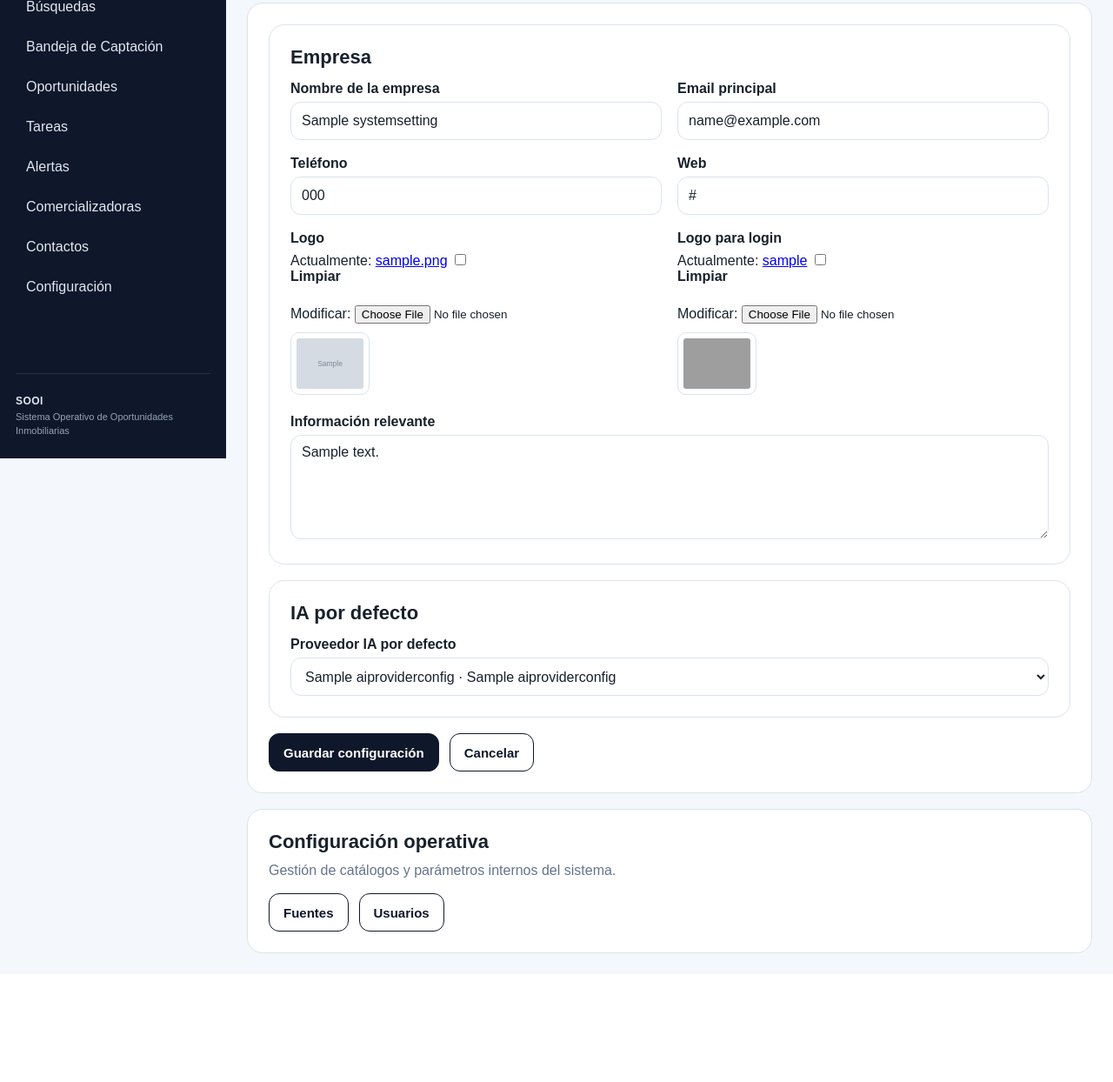
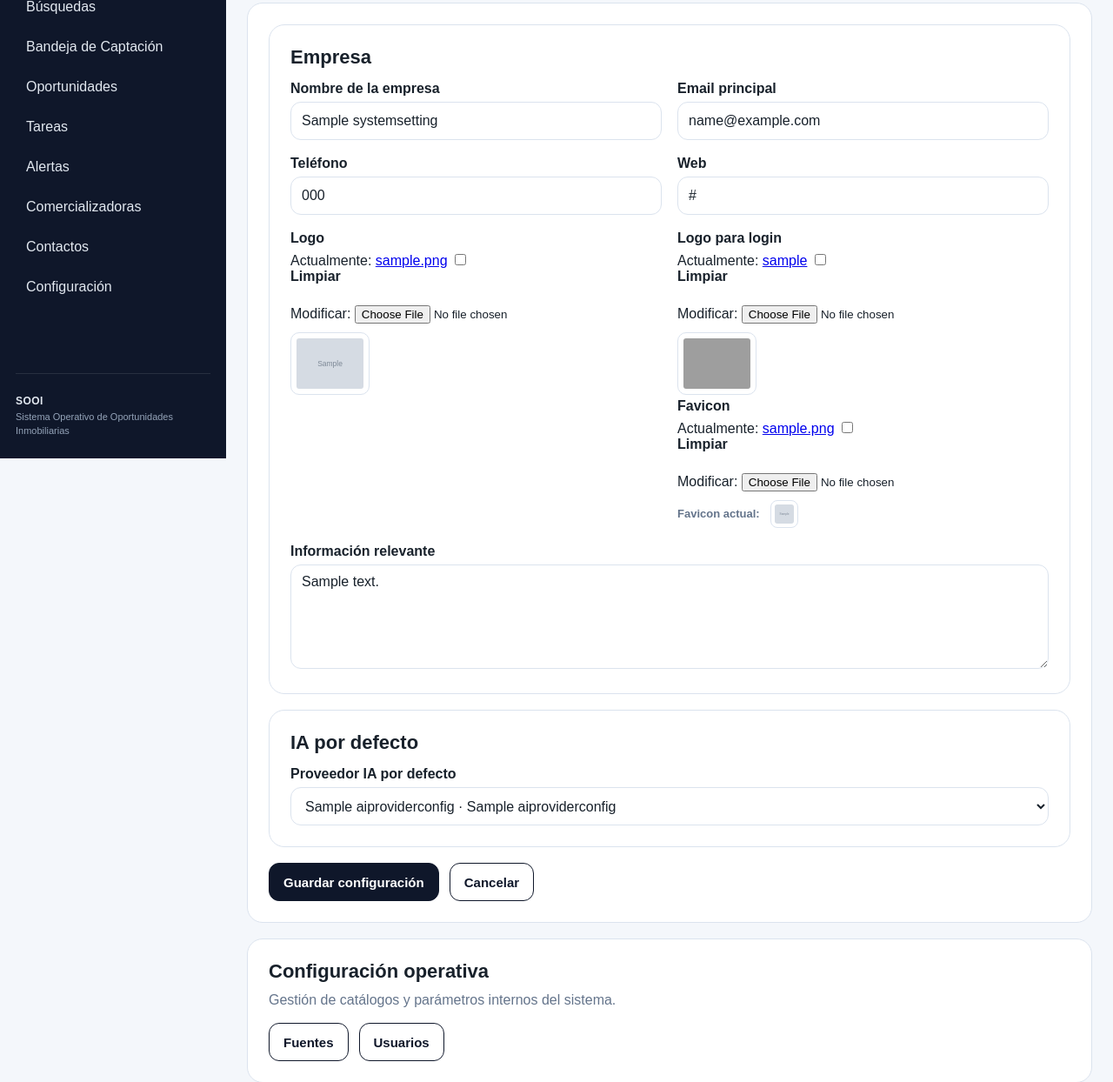
Before and after one commit to icgs-es/sooi, a Django app: page /app/configuracion/ in a window 1280 px wide. Shown: the part 273-1517 px from the top of the page at 87% size. Before the commit the page ends 1369 px from the top, so only its background shows below. Run offline with Django 5.2, Linux system fonts and the light colour scheme; a user stored in the database is signed in; tables that the repository leaves empty hold one stand-in row (values such as "Sample post"); grey boxes marked "Sample" are stand-in pictures; data that the repository does not hold is empty; parts of the project's set-up code (start-up, migrations or seed data) failed here and were passed over; grey boxes are pictures that could not be loaded.

Commit message:
feat: configure favicon from system settings

```diff
--- a/app/apps/core/forms.py
+++ b/app/apps/core/forms.py
@@ -15,6 +15,7 @@ class SystemSettingsForm(forms.ModelForm):
             "company_notes",
             "logo",
             "login_logo",
+            "favicon",
             "default_ai_provider",
         ]
         widgets = {
--- a/app/apps/core/models.py
+++ b/app/apps/core/models.py
@@ -26,6 +26,14 @@ class SystemSettings(models.Model):
         verbose_name="proveedor IA por defecto",
     )
 
+    favicon = models.ImageField(
+        "favicon",
+        upload_to="branding/",
+        blank=True,
+        null=True,
+        help_text="Icono pequeño del navegador. Recomendado: PNG/ICO cuadrado.",
+    )
+
     created_at = models.DateTimeField("creado", auto_now_add=True)
     updated_at = models.DateTimeField("actualizado", auto_now=True)
 
--- a/app/templates/core/base_private.html
+++ b/app/templates/core/base_private.html
@@ -4,6 +4,10 @@
   <meta charset="utf-8">
   <meta name="viewport" content="width=device-width, initial-scale=1">
   <title>{% block title %}SOOI{% endblock %}</title>
+  {% if system_settings and system_settings.favicon %}
+    <link rel="icon" href="{{ system_settings.favicon.url }}">
+    <link rel="shortcut icon" href="{{ system_settings.favicon.url }}">
+  {% endif %}
   <style>
     :root{
       --bg:#f4f7fb;
--- a/app/templates/core/base_public.html
+++ b/app/templates/core/base_public.html
@@ -4,6 +4,10 @@
     <meta charset="utf-8">
     <meta name="viewport" content="width=device-width, initial-scale=1">
     <title>{% block title %}SOOI{% endblock %}</title>
+  {% if system_settings and system_settings.favicon %}
+    <link rel="icon" href="{{ system_settings.favicon.url }}">
+    <link rel="shortcut icon" href="{{ system_settings.favicon.url }}">
+  {% endif %}
     <style>
       body {
         margin: 0;
--- a/app/templates/core/settings_form.html
+++ b/app/templates/core/settings_form.html
@@ -68,6 +68,19 @@
               <div style="margin-top:10px;">
                 <img src="{{ item.login_logo.url }}" alt="Logo login actual" style="max-height:72px; width:auto; border:1px solid #dbe3ee; border-radius:10px; padding:6px; background:#fff;">
               </div>
+
+        <div>
+          <label><strong>Favicon</strong></label>
+          {{ form.favicon }}
+          {{ form.favicon.errors }}
+
+          {% if item and item.favicon %}
+            <div style="margin-top:10px;">
+              <strong style="font-size:13px; color:#64748b;">Favicon actual:</strong>
+              <img src="{{ item.favicon.url }}" alt="Favicon actual" style="height:32px; width:32px; vertical-align:middle; margin-left:8px; border:1px solid #dbe3ee; border-radius:8px; padding:4px;">
+            </div>
+          {% endif %}
+        </div>
             {% endif %}
           </div>
           <div style="grid-column:1 / -1;">
```
Also changed, not shown: app/apps/core/migrations/0004_systemsettings_favicon.py (added).
